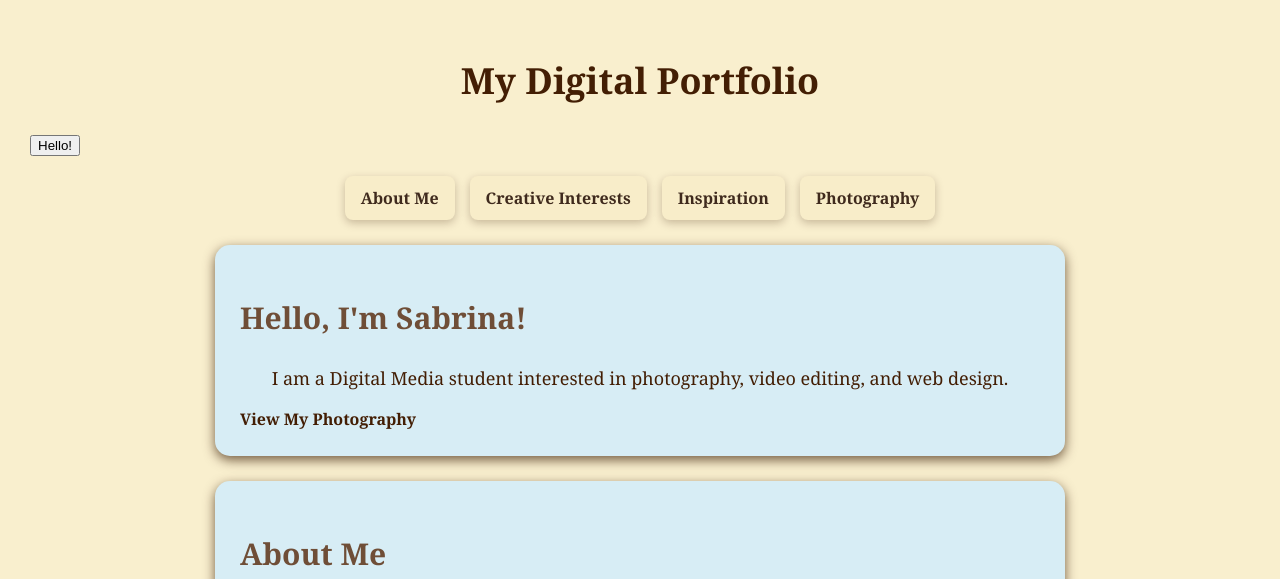
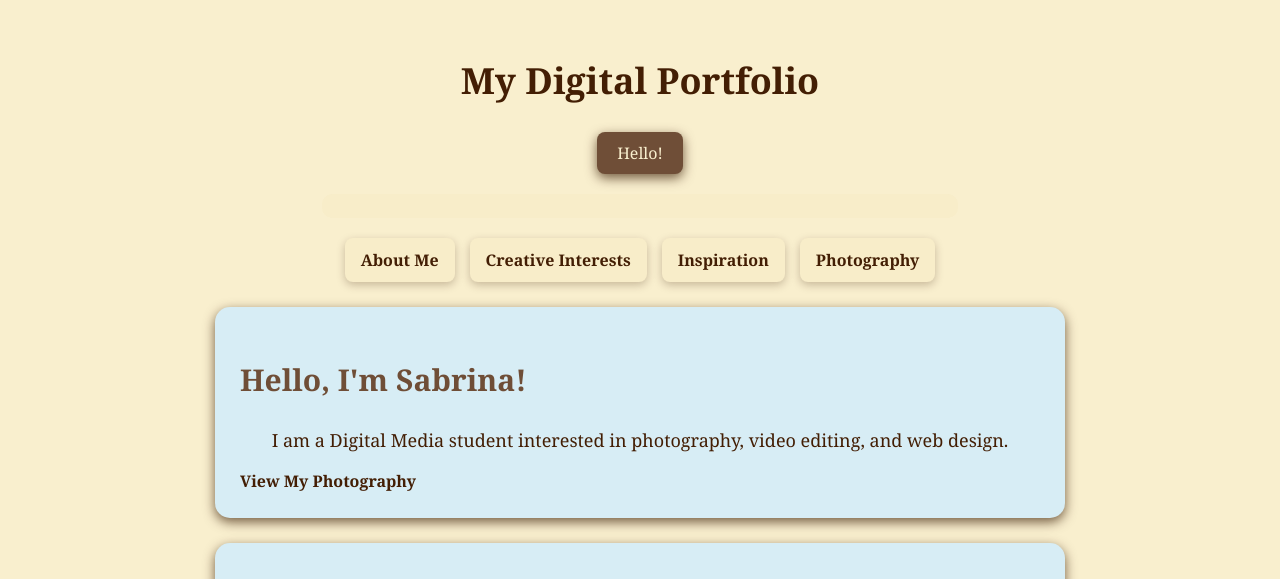
Before and after one commit to sabrina1mendez1edu/Responsive-Interface-DigitalPortfolio, a plain HTML site: page index.html in a window 1280 px wide. Shown: the top 579 px of the page. Drawn offline with Linux system fonts and the light colour scheme.

Commit message:
Enhance styles with greeting message and button
Added styles for greeting message and button.

```diff
--- a/style.css
+++ b/style.css
@@ -85,7 +85,7 @@ nav {
 
 nav a {
     background-color: #F8EDC9;
-    color: #3F2A1D;
+    color: #431E04;
     padding: 10px 16px;
     border-radius: 8px;
     text-decoration: none;
@@ -99,3 +99,33 @@ nav a {
         flex-direction: column;
     }
 }
+
+#greeting-message {
+    max-width: 600px;
+    margin: 15px auto 20px;
+    padding: 12px 18px;
+    text-align: center;
+    line-height: 1.6;
+    color: #431e04;
+    background-color: #f8edc9;
+    border-radius: 10px;
+    font-size: 16px;
+}
+
+#greeting-button {
+    display: block;
+    margin: 20px auto;
+    background-color: #6f4e37;
+    color: #f9efce;
+    border: none;
+    padding: 10px 20px;
+    border-radius: 8px;
+    font-family: Georgia, serif;
+    font-size: 16px;
+    cursor: pointer;
+    box-shadow: 0 4px 12px rgba(54, 24, 2, 0.692);
+}
+
+#greeting-button:hover {
+    background-color: #4fa6c7;
+}
```
